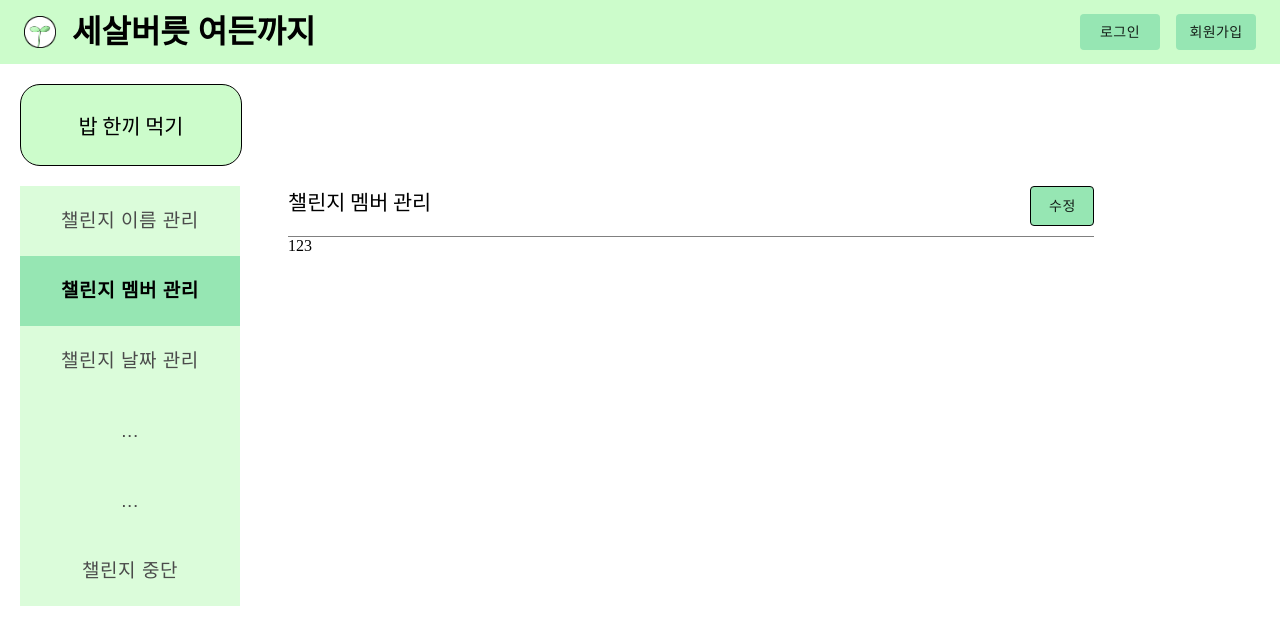
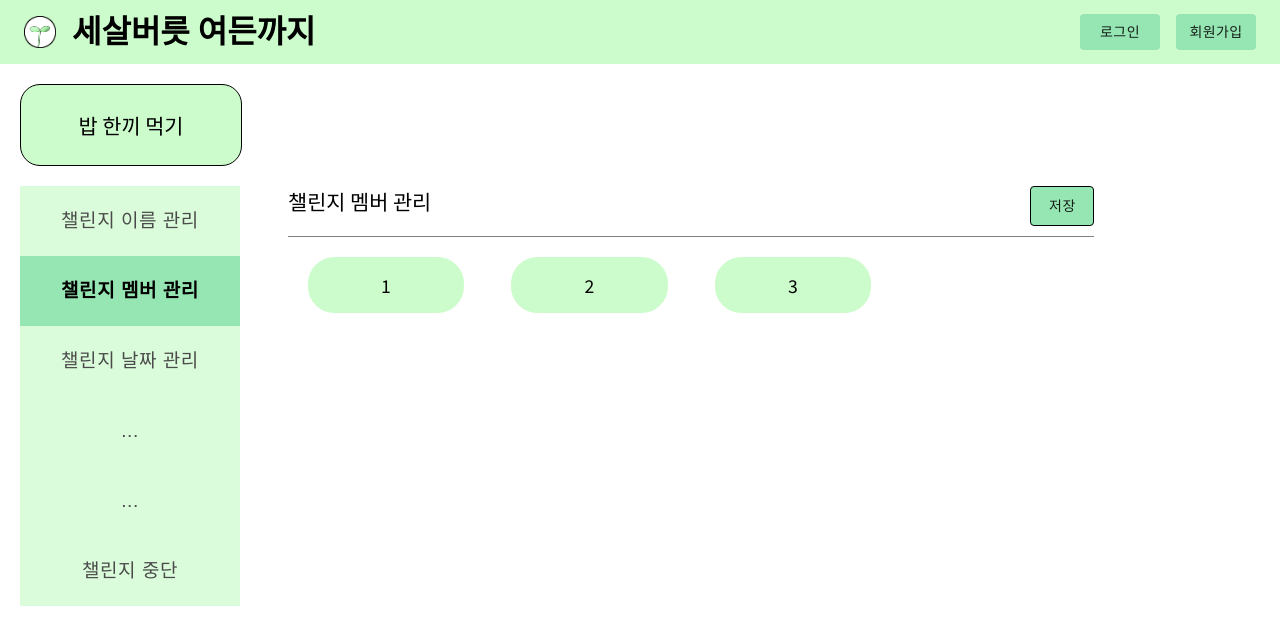
Before and after one commit to TeamGrabit/challenge, a React (Create React App) app in the folder frontend/: page /challenge/manage/1 in a window 1280 px wide. Both pictures are taken after a click on the tab "챌린지 멤버 관리". Shown: the top 644 px of the page. Built offline with nearby package versions, Linux system fonts and the light colour scheme.

Commit message:
챌린지 관리 페이지
챌린지 멤버 관리 css

```diff
--- a/frontend/src/components/ManageComponent.js
+++ b/frontend/src/components/ManageComponent.js
@@ -1,5 +1,5 @@
 import React, { useState, useEffect } from 'react';
-import { Button, TextField } from '@material-ui/core';
+import { Grid, Button, TextField, Typography } from '@material-ui/core';
 import { useChallengeState } from '../MVVM/Model/ChallengeModel';
 
 function ManageComponent({ value, index, CId }) {
@@ -22,8 +22,9 @@ function ManageComponent({ value, index, CId }) {
 				<div className="comp_box">
 					<div className="title_box">
 						<div className="comp_title">챌린지 이름 관리</div>
-						<Button className="saveBtn">수정</Button>
+						<Button className="saveBtn">저장</Button>
 					</div>
+					<div className="content_box">
 						<TextField
 							variant="outlined"
 							inputProps={{ style: { fontSize: 20 } }}
@@ -32,22 +33,36 @@ function ManageComponent({ value, index, CId }) {
 							value={title}
 						/>
 					</div>
+				</div>
 			)}
 			{value === index && value === 1 && (
 				<div className="comp_box">
 					<div className="title_box">
 						<div className="comp_title">챌린지 멤버 관리</div>
-						<Button className="saveBtn">수정</Button>
+						<Button className="saveBtn">저장</Button>
 					</div>
-					<div>{user}</div>
+					<div className="content_box">
+						<Grid container spacing={1}>
+							{user.map((c) => (
+								<Grid item lg={3} md={4} sm={6} xs={12}>
+									<div className="member_box">
+										<div className="member_inner">
+											{c}
+										</div>
+									</div>
+								</Grid>
+							))}
+						</Grid>
+					</div>
 				</div>
 			)}
 			{value === index && value === 2 && (
 				<div className="comp_box">
 					<div className="title_box">
 						<div className="comp_title">챌린지 날짜 관리</div>
-						<Button className="saveBtn">수정</Button>
+						<Button className="saveBtn">저장</Button>
 					</div>
+					<div className="content_box">
 						<div>
 							{sDate.getFullYear()}
 							년
@@ -69,11 +84,15 @@ function ManageComponent({ value, index, CId }) {
 							일
 						</div>
 					</div>
+				</div>
 			)}
 			{value === index && value === 5 && (
 				<div className="comp_box">
 					<div className="title_box">
 						<div className="comp_title">챌린지 중단</div>
+					</div>
+					<div className="content_box">
+						<Typography>정말 중단하시겠습니까?</Typography>
 					</div>
 				</div>
 			)}
--- a/frontend/src/css/components/_manageComponent.scss
+++ b/frontend/src/css/components/_manageComponent.scss
@@ -19,10 +19,26 @@
 		background-color: $green3;
 		border: black 1px solid;
 	}
+	.content_box{
+		margin-top: 20px;
+		display: flex;
+	}
 	.txt_title{
-		margin-top: 20px;
 		width: 300px;
 		font-size: 1.3em;
+	}
+	.member_box{
+		margin: 0 10% 10% 10%;
+		justify-content: center;
+	}
+	.member_inner{
+		text-align: center;
+		background-color: $green2;
+		border-radius: 1.5em;
+		padding-top: 10%;
+		padding-bottom: 10%;
+		font-size: 1.1em;
+        font-family: "Noto Sans KR", "맑은 고딕", Arial, Helvetica, sans-serif;
 	}
 }
 @media ( max-width: 600px ) {
```
Lines whose indentation alone changed are shown as unchanged.
